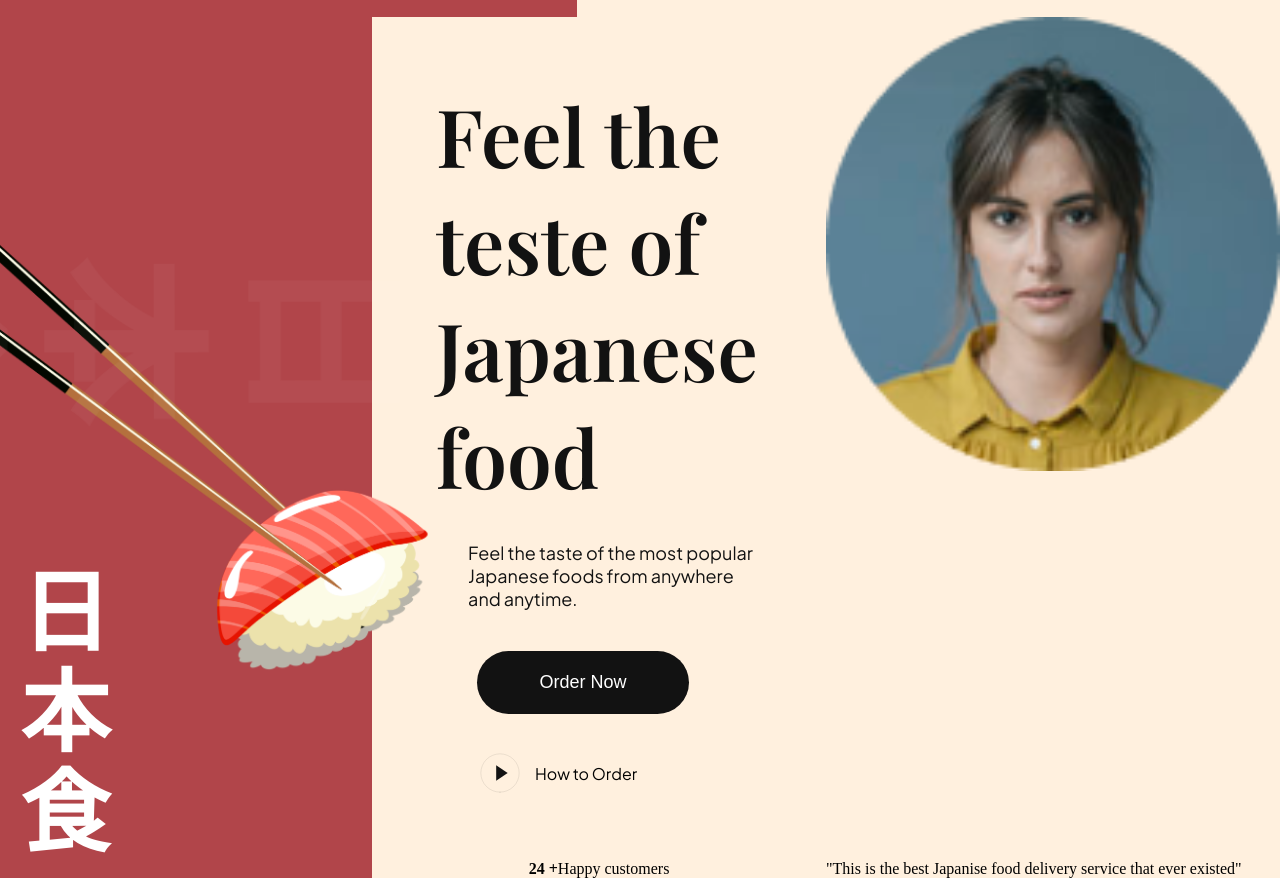
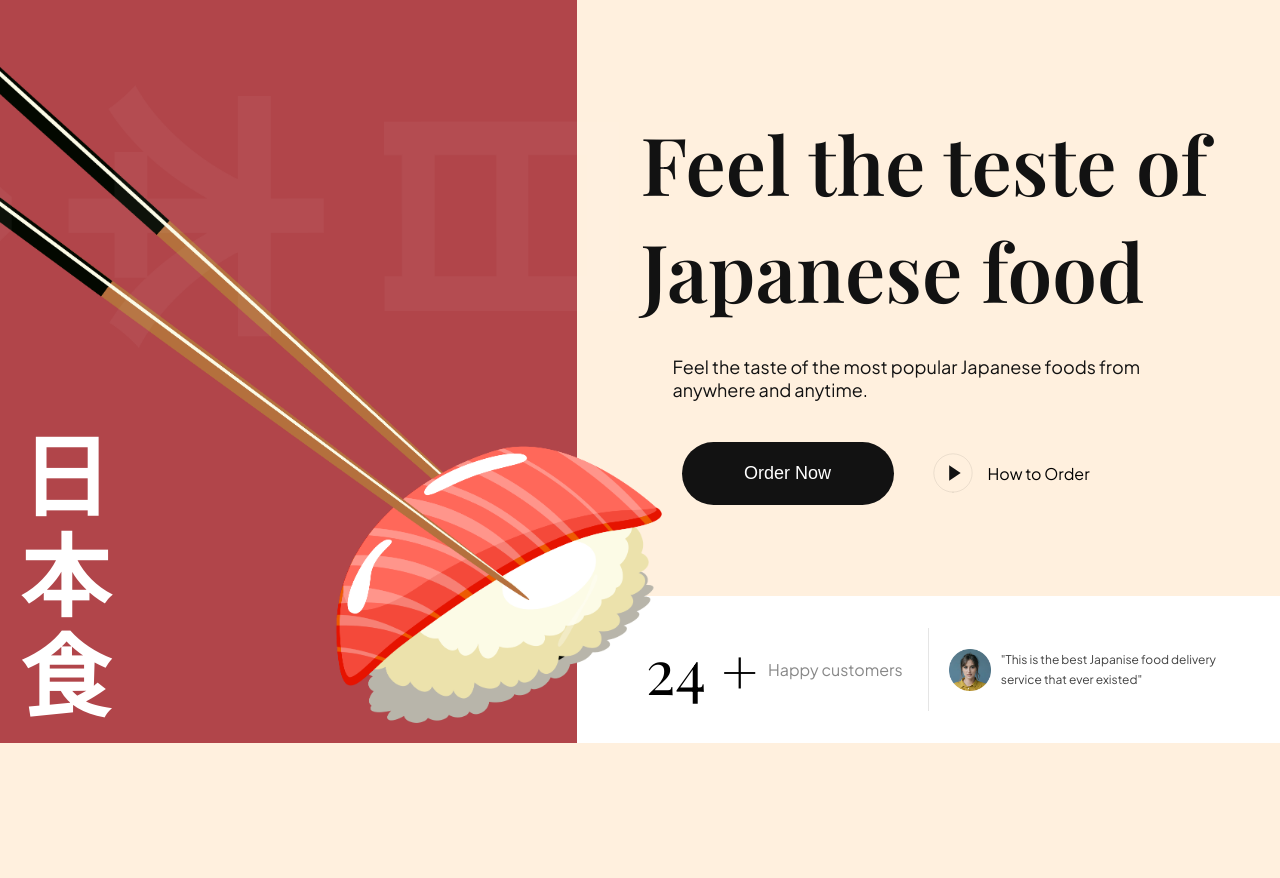
Before and after one commit to GiftChrisJava/sushi, a website built with Vite: page index.html in a window 1280 px wide. Shown: the part 51-929 px from the top of the page. After the commit the page ends 800 px from the top, so only its background shows below. Built offline with nearby package versions, Linux system fonts and the light colour scheme.

Commit message:
done with hero section i guess

```diff
--- a/css/sections/hero.css
+++ b/css/sections/hero.css
@@ -114,4 +114,55 @@
   object-fit: contain;
 }
 
-.hero-content__;
+.hero-content__testimonial {
+  padding: 32px 64px;
+  display: flex;
+  flex-wrap: wrap;
+  gap: 20px;
+  background: var(--color-white);
+}
+
+.hero-content__customer {
+  flex: 1;
+  gap: 10px;
+}
+
+.hero-content__customer h4 {
+  font-size: 62px;
+  font-weight: 400;
+  font-family: var(--playfair-display);
+}
+
+.hero-content__customer p {
+  font-size: 16px;
+  font-weight: 400;
+  font-family: var(--plus-jakarta-sans);
+  color: var(--secondary-color);
+  opacity: 0.5;
+}
+
+.hero-content__review {
+  flex: 1;
+  display: flex;
+  align-items: center;
+  gap: 10px;
+
+  padding-left: 20px;
+  border-left: 1px solid rgba(2, 2, 2, 0.1);
+  min-width: 200px;
+}
+
+.hero-content__review img {
+  width: 42px;
+  height: 42px;
+  object-fit: contain;
+}
+
+.hero-content__review p {
+  font-size: 12px;
+  font-weight: 400;
+  line-height: 20px;
+  font-family: var(--plus-jakarta-sans);
+  color: var(--secondary-color);
+  opacity: 0.8;
+}
--- a/index.html
+++ b/index.html
@@ -68,15 +68,14 @@
             <p>Happy customers</p>
           </div>
 
-          <div class="hero-content__review"></div>
+          <div class="hero-content__review">
+            <img src="assets/user.png" alt="user" />
+            <p>
+              "This is the best Japanise food delivery service that ever
+              existed"
+            </p>
+          </div>
         </div>
-      </div>
-
-      <div class="hero-content">
-        <img src="assets/user.png" alt="user" />
-        <p>
-          "This is the best Japanise food delivery service that ever existed"
-        </p>
       </div>
     </section>
     <script src="js/script.js" type="module"></script>
```
